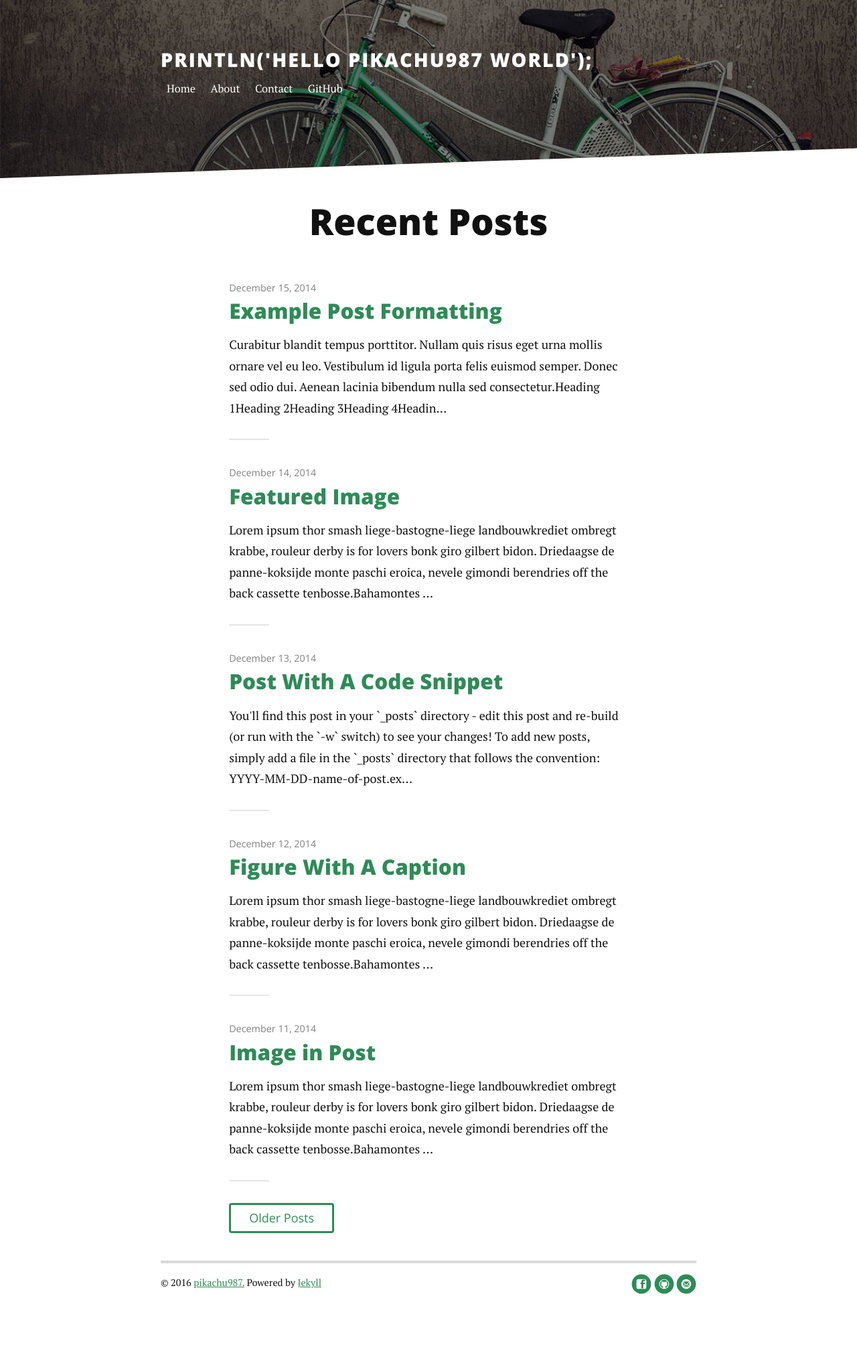
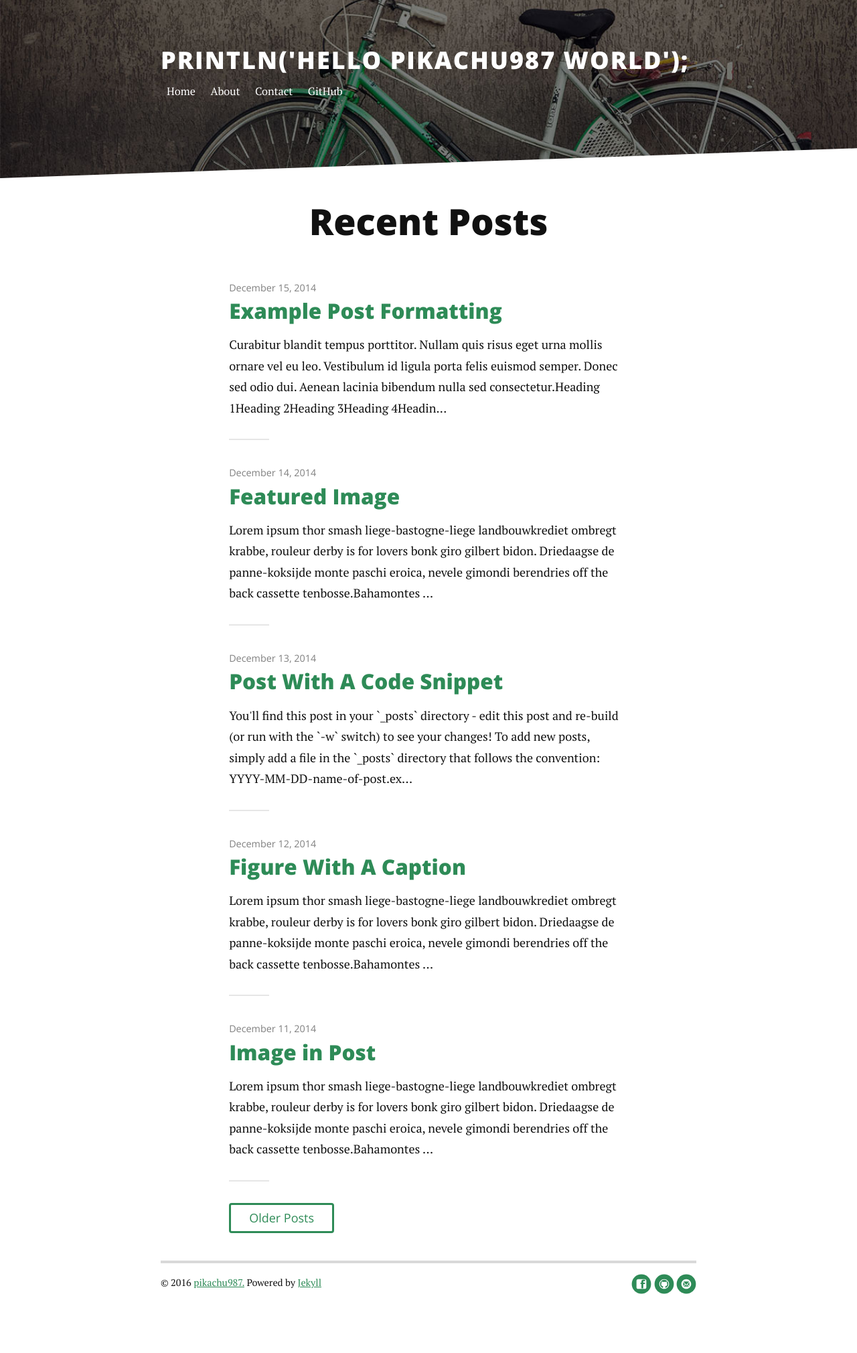
Before and after one commit to pikachu987/pikachu987.github.io, a Jekyll site: the page built from index.html, in a window 1280 px wide. Shown: the whole page at 67% size. Built offline with Jekyll 4.4.1, drawn with Linux system fonts in a browser that asks for light colours; nearby versions of some CDN libraries; the list of posts is cut into pages by our own code.

Commit message:
Update header.html

```diff
--- a/_includes/header.html
+++ b/_includes/header.html
@@ -1,6 +1,6 @@
  <div class="header">
      <div class="container">
-         <h1 class="logo" style="font-size: 1.6em; letter-spacing: 2px;"><a href="{{ site.baseurl }}/">{{ site.title }}</a></h1>
+         <h1 class="logo" style="font-size: 2em; letter-spacing: 2px;"><a href="{{ site.baseurl }}/">{{ site.title }}</a></h1>
          <nav class="nav-collapse">
              <ul class="noList">
                  {% for link in site.navigation %}{% assign current = nil %}{% if page.url contains link.url %}{% assign current = 'current' %}{% endif %}
```
